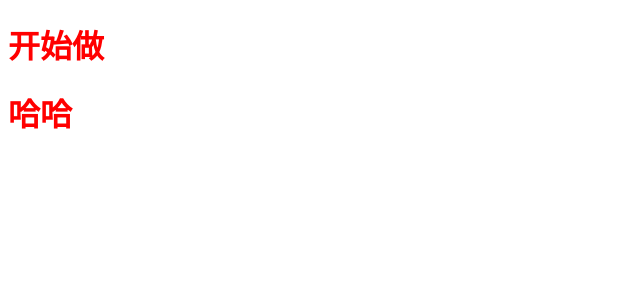
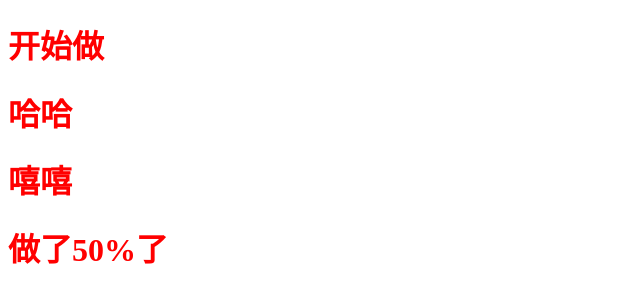
Before and after one commit to ainiwh/fed01, a plain HTML site: page index.html in a window 1280 px wide. Shown: the whole page, without its empty margins (0-640 px from the left). Drawn offline with Linux system fonts and the light colour scheme.

Commit message:
完成了一半

```diff
--- a/index.html
+++ b/index.html
@@ -10,5 +10,7 @@
 <body>
     <h1>开始做</h1>
     <h1>哈哈</h1>
+    <h1>嘻嘻</h1>
+    <h1>做了50%了</h1>
 </body>
 </html>
```
